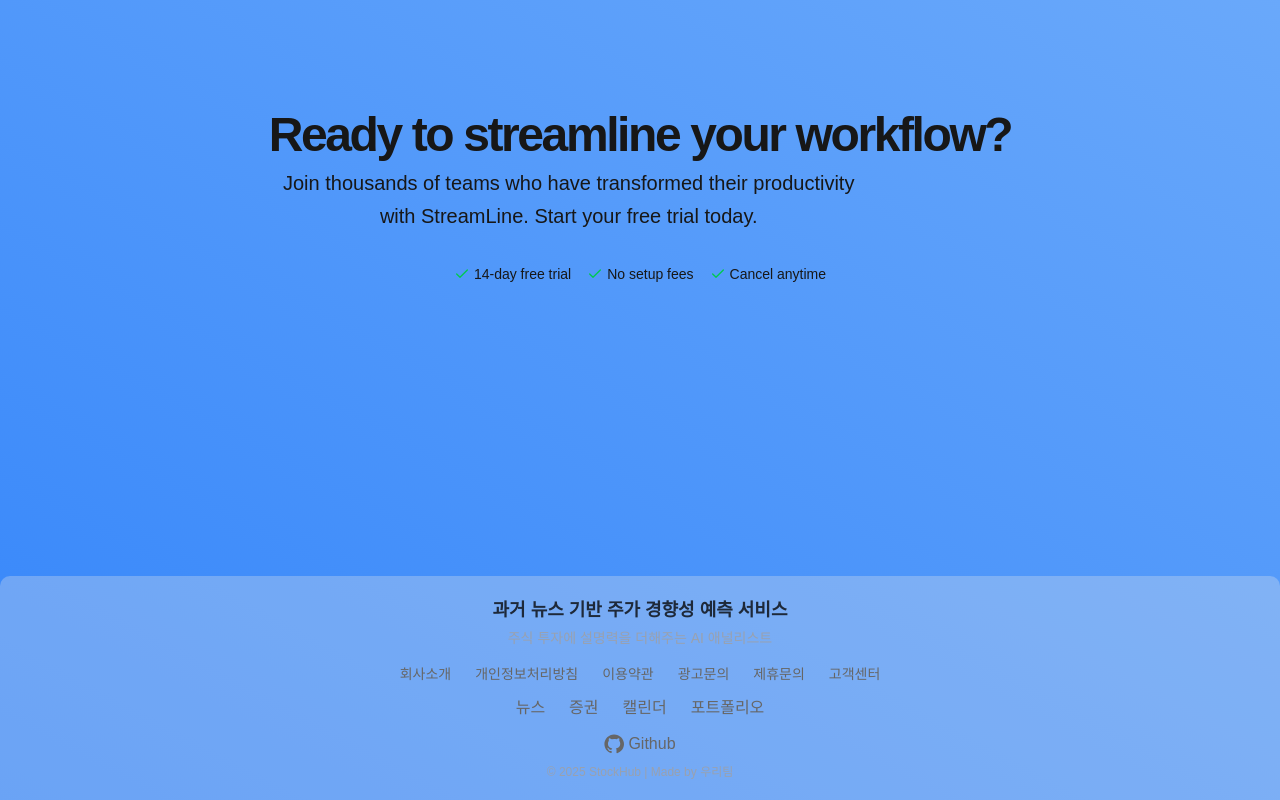
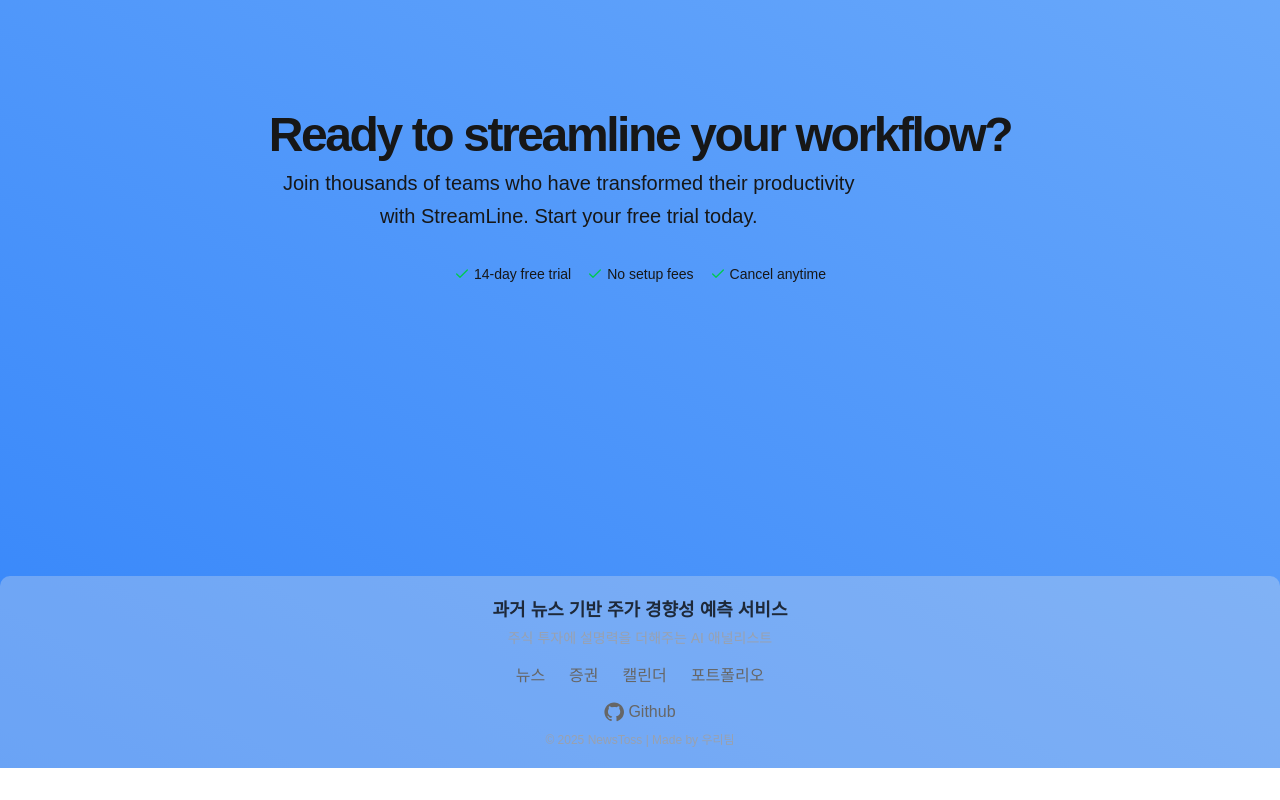
Before and after one commit to parkstar12/news-toss, a Next.js app: page / in a window 1280 px wide. Shown: the part 3281-4081 px from the top of the page. After the commit the page ends 4049 px from the top, so only its background shows below. Built offline with nearby package versions, Linux system fonts and the light colour scheme.

Commit message:
chore: footer, 포트폴리오 사이드메뉴  필요없는 데이터 삭제

```diff
--- a/app/(main)/portfolio/SideMenus.tsx
+++ b/app/(main)/portfolio/SideMenus.tsx
@@ -12,7 +12,6 @@ const SideMenus = () => {
     { href: "/portfolio/my", label: "내 포트폴리오" },
     { href: "/portfolio/analysis", label: "내 포트폴리오 분석" },
     { href: "/portfolio/compare", label: "포트폴리오 비교 분석" },
-    { href: "/portfolio/info", label: "내 정보" },
   ];
 
   return (
--- a/components/ui/shared/Footer.tsx
+++ b/components/ui/shared/Footer.tsx
@@ -12,7 +12,7 @@ const Footer = () => {
           주식 투자에 설명력을 더해주는 AI 애널리스트
         </span>
       </div>
-      <nav className="flex flex-wrap justify-center gap-x-6 gap-y-2 mb-3">
+      {/* <nav className="flex flex-wrap justify-center gap-x-6 gap-y-2 mb-3">
         <Link
           href="#"
           className="text-sm text-muted-foreground hover:underline"
@@ -49,7 +49,7 @@ const Footer = () => {
         >
           고객센터
         </Link>
-      </nav>
+      </nav> */}
       <nav className="mb-3 flex gap-6 text-base font-medium">
         <Link href="/news" className="hover:text-main-blue transition-colors">
           뉴스
@@ -64,15 +64,15 @@ const Footer = () => {
           캘린더
         </Link>
         <Link
-          href="/portfolio"
+          href="/portfolio/my"
           className="hover:text-main-blue transition-colors"
         >
           포트폴리오
         </Link>
       </nav>
       <div className="mb-2 flex items-center gap-2">
-        <a
-          href="https://github.com/your-github-id/stock-hub"
+        <Link
+          href="https://github.com/kwgon0212/news-toss"
           target="_blank"
           rel="noopener noreferrer"
           className="inline-flex items-center gap-1 text-main-dark-gray"
@@ -86,10 +86,10 @@ const Footer = () => {
             <path d="M12 .5C5.73.5.5 5.73.5 12c0 5.08 3.29 9.39 7.86 10.91.58.11.79-.25.79-.56 0-.28-.01-1.02-.02-2-3.2.7-3.88-1.54-3.88-1.54-.53-1.34-1.3-1.7-1.3-1.7-1.06-.72.08-.71.08-.71 1.17.08 1.79 1.2 1.79 1.2 1.04 1.78 2.73 1.27 3.4.97.11-.75.41-1.27.74-1.56-2.55-.29-5.23-1.28-5.23-5.7 0-1.26.45-2.29 1.19-3.09-.12-.29-.52-1.46.11-3.05 0 0 .97-.31 3.18 1.18a11.1 11.1 0 0 1 2.9-.39c.98 0 1.97.13 2.9.39 2.2-1.49 3.17-1.18 3.17-1.18.63 1.59.23 2.76.11 3.05.74.8 1.19 1.83 1.19 3.09 0 4.43-2.69 5.41-5.25 5.7.42.36.79 1.09.79 2.2 0 1.59-.01 2.87-.01 3.26 0 .31.21.68.8.56C20.71 21.39 24 17.08 24 12c0-6.27-5.23-11.5-12-11.5z" />
           </svg>
           Github
-        </a>
+        </Link>
       </div>
       <div className="text-xs text-gray-400">
-        © 2025 StockHub | Made by 우리팀
+        © 2025 NewsToss | Made by 우리팀
       </div>
     </footer>
   );
```
